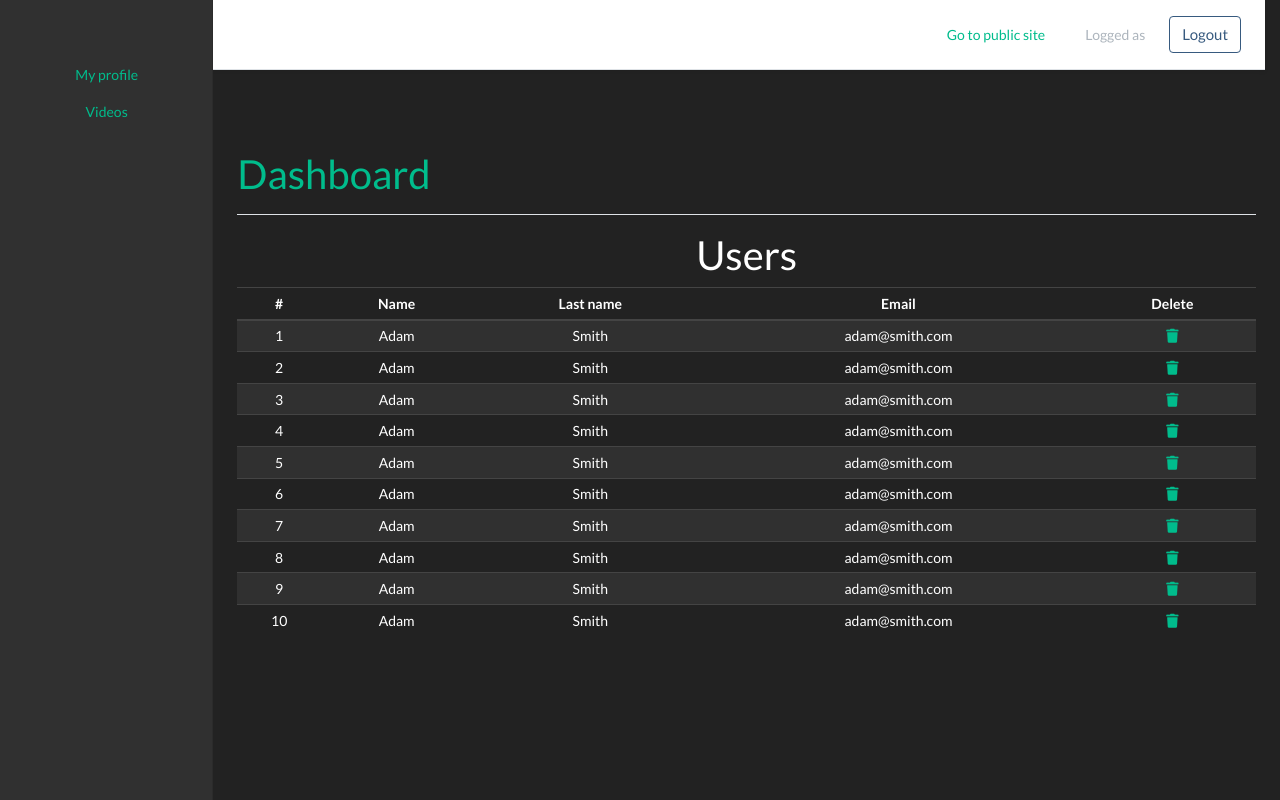
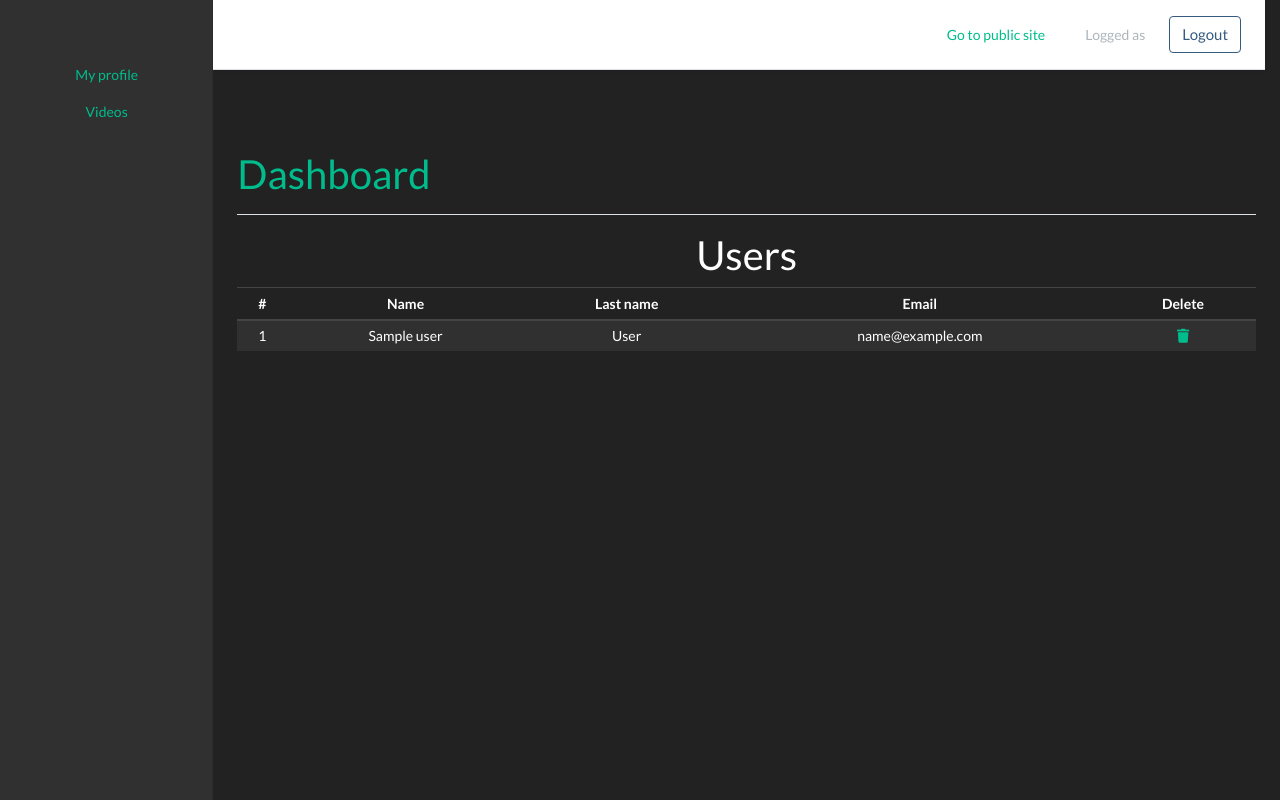
Before and after one commit to mirkodzudzar/video_app, a Symfony app: template templates/admin/users.html.twig in a window 1280 px wide. Run offline with Twig, Linux system fonts and the light colour scheme; the template is opened without the code that fills it: most values are stand-ins (such as "Sample title", 1, 10 or a date in 2020); some libraries are stand-ins or nearby versions.

Commit message:
Notifications

```diff
--- a/migrations/Version20200701081321.php
+++ b/migrations/Version20200701084322.php
@@ -10,7 +10,7 @@ use Doctrine\Migrations\AbstractMigration;
 /**
  * Auto-generated Migration: Please modify to your needs!
  */
-final class Version20200701081321 extends AbstractMigration
+final class Version20200701084322 extends AbstractMigration
 {
     public function getDescription() : string
     {
--- a/templates/admin/base.html.twig
+++ b/templates/admin/base.html.twig
@@ -11,6 +11,7 @@
 {% endblock %}
 
 {% block main %}
+
   <div class="d-flex flex-column flex-md-row align-items-center p-3 px-md-4 mb-3 bg-white border-bottom shadow-sm">
     <h5 class="my-0 mr-md-auto font-weight-normal">Awesome Videos</h5>
     <a class="nav-link active" href="{{path('main_page')}}"> Go to public site</a>
@@ -64,6 +65,15 @@
     </nav>
 
     <main role="main" class="col-md-9 ml-sm-auto col-lg-10 px-4">
+
+        {% for label, messages in app.flashes %}
+            {% for message in messages %}
+                <div class="alert alert-{{label}}" role="alert">
+                    {{message}}
+                </div>
+            {% endfor %}
+        {% endfor %}
+
         <div class="d-flex justify-content-between flex-wrap flex-md-nowrap align-items-center pt-3 pb-2 mb-3 border-bottom">
             <h1 class="h2"><a href="{{path('admin_main_page')}}">Dashboard</a></h1>
         </div>
--- a/templates/admin/users.html.twig
+++ b/templates/admin/users.html.twig
@@ -15,13 +15,13 @@
             </tr>
         </thead>
         <tbody>
-        {% for i in 1..10 %}
+        {% for user in users %}
             <tr>
-            <td>{{i}}</td>
-            <td>Adam</td>
-            <td>Smith</td>
-            <td>adam@smith.com</td>
-            <td><a href="#" onclick="return confirm('Are you sure?');"><i class="fas fa-trash"></i></a></td>
+            <td>{{loop.index}}</td>
+            <td>{{user.name}}</td>
+            <td>{{user.lastname}}</td>
+            <td>{{user.email}}</td>
+            <td><a href="{{path('delete_user', {'user': user.id})}}" onclick="return confirm('Are you sure?');"><i class="fas fa-trash"></i></a></td>
             </tr>
         {% endfor %}
         </tbody>
```
Also changed, not shown: src/Controller/Admin/Superadmin/SuperAdminController.php (+26 -2 lines), templates/admin/my_profile.html.twig (+0 -8 lines).
